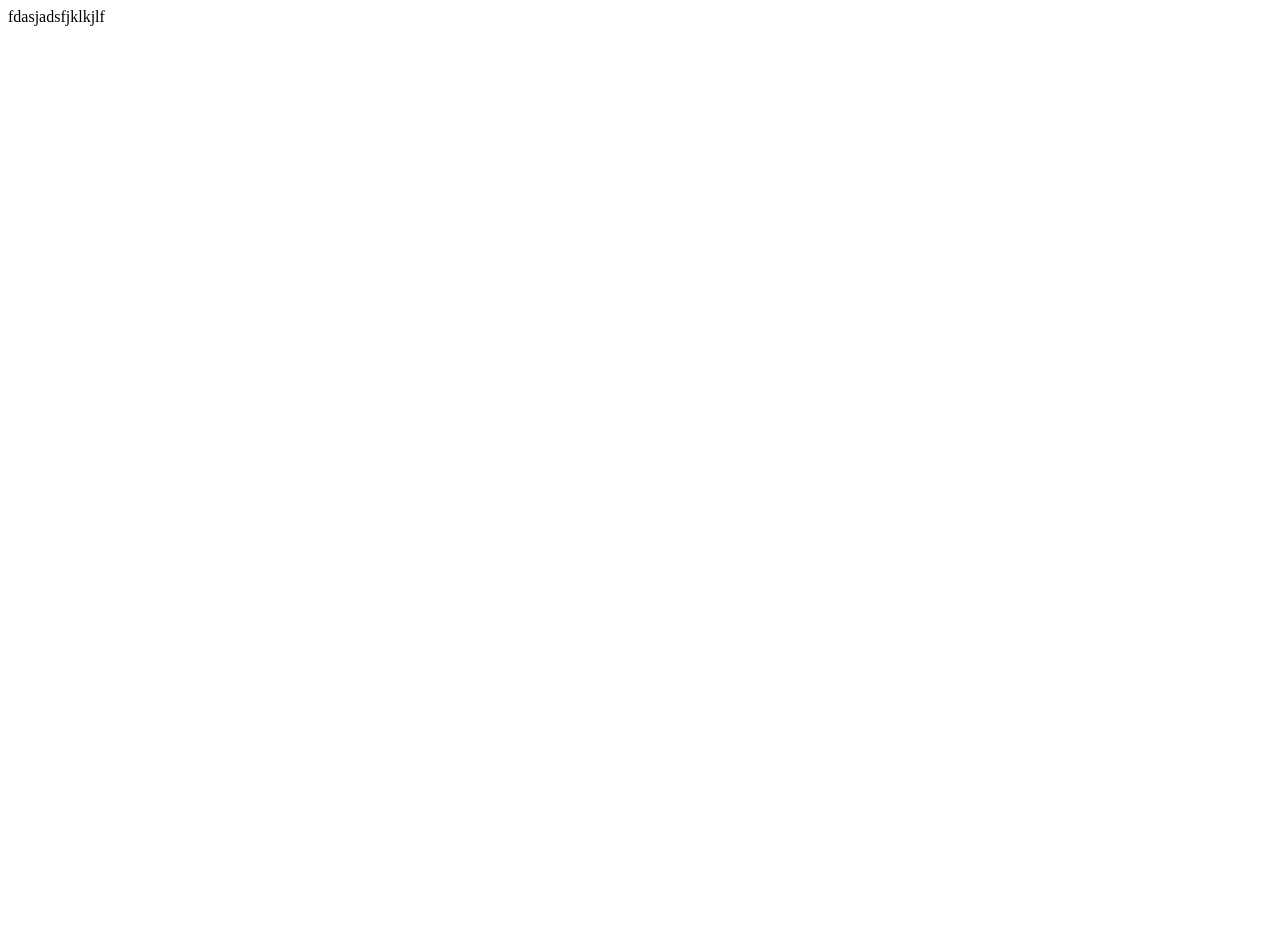
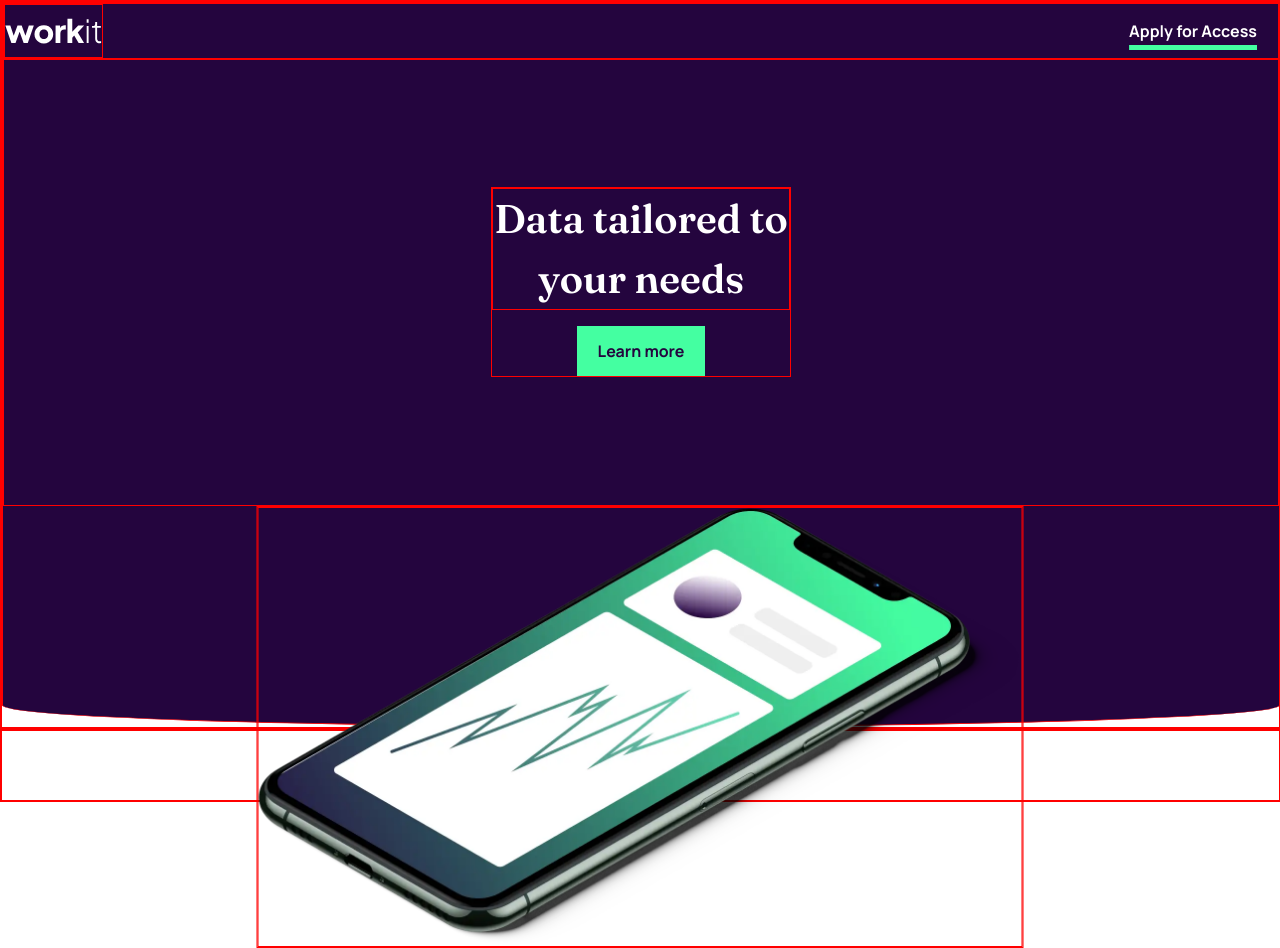
Before and after one commit to WestSopho/frontend-workit-landing-page, a plain HTML site: page index.html in a window 1280 px wide. Before the commit the page ends 800 px from the top, so only its background shows below. Drawn offline with nearby package versions, Linux system fonts and the light colour scheme.

Commit message:
header base done

```diff
--- /dev/null
+++ b/css/main.css
@@ -0,0 +1,26 @@
+/* Media query for extra small devices and all devices */
+@media screen and (min-width: 0) {
+    .heading-l{
+        font-size: 2.5rem;
+        font-weight: 600;
+    }
+    .header-content{
+        max-width: 300px;
+        margin: 10% 0;
+    }
+    header{
+        border-radius: 0 0 50% 50% / 0 0 3% 3%;
+    }
+    .image-wrapper{
+        max-width: 767px;
+        left: 50%;
+        transform: translateX(-50%);
+        width: 90%;
+    }
+
+}
+
+/* Media query for small devices and beyond */
+@media screen and (min-width: 576) {
+
+}
--- a/css/styles.css
+++ b/css/styles.css
@@ -11,50 +11,34 @@
     format("truetype");
 }
 
+/* Define colors */
 :root{
-    /* Define colors */
-    --purple-dark: #24053E;
-    --turquois: #44FFA1;
-    --purple-gray: #584D62;
-    --light-gray: #FCF8FF;
+    --dark-purple: #24053E;
+    --eucaplyptus: #44FFA1;
+    --davy-grey: #584D62;
+    --ghost-white: #FCF8FF;
     --white: #FFFFFF;
 }
 
+/* Normalize HTML */
 *{
     margin: 0;
     padding: 0;
     box-sizing: border-box;
+    border: 1px solid red;
+    font-family: "Manrope" !important;
+}
 
-    /* Default font typography*/
-    font-family: "Manrope" !important;
-    line-height: 32px;
-    font-size: 16px;
-
+.bg-dark-purple{
+    background-color: var(--dark-purple);
 }
 
 /* Define typography classes */
 .heading-l, .heading-m, .heading-s{
     font-family: "Fraunces" !important;
-    font-weight: 500;
 }
 
-.heading-l{
-    font-size: 80px;
-    line-height: 80px;
-}
-
-.heading-m{
-    font-size: 56px;
-    line-height: 64px;
-}
-
-.heading-s{
-    font-size: 32px;
-    line-height: 40px;
-}
-
-
-/* Define primary button and secondary button */
+/* Define button classes*/
 .primary-button, .secondary-button{
     padding: 0.75rem 1.25rem;
     border-radius: 0;
@@ -62,26 +46,27 @@
 }
 
 .primary-button{
-    background-color: var(--turquois);
-    color: var(--purple-dark);
+    background-color: var(--eucaplyptus);
+    color: var(--dark-purple);
 }
 
 .primary-button:hover{
     background-color: inherit;
-    color: var(--turquois);
-    border: 1px solid var(--turquois);
+    color: var(--eucaplyptus);
+    border: 1px solid var(--eucaplyptus);
 }
 
 .secondary-button{
     background-color: inherit;
     color: var(--white);
     text-decoration: underline;
-    text-decoration-color: var(--turquois);
+    text-decoration-color: var(--eucaplyptus);
     text-decoration-thickness: 5px;
     text-underline-offset: 0.5rem;
+    line-height: 1.75rem;
 }
 
 .secondary-button:hover{
     background-color: inherit;
-    color: var(--turquois);
+    color: var(--eucaplyptus);
 }
--- a/index.html
+++ b/index.html
@@ -5,9 +5,48 @@
   <meta name="viewport" content="width=device-width, initial-scale=1.0">
   <link rel="icon" type="image/png" sizes="32x32" href="./assets/images/favicon-32x32.png">
   <title>Frontend Mentor | Workit landing page</title>
+
+  <link href="https://cdn.jsdelivr.net/npm/bootstrap@5.3.2/dist/css/bootstrap.min.css" rel="stylesheet" integrity="sha384-T3c6CoIi6uLrA9TneNEoa7RxnatzjcDSCmG1MXxSR1GAsXEV/Dwwykc2MPK8M2HN" crossorigin="anonymous">
+  <link rel="stylesheet" href="css/styles.css">
+  <link rel="stylesheet" href="css/main.css">
+
 </head>
-<body>
-  fdasjadsfjklkjlf
+<body class="min-vh-100 min-vw-100 max-vw-100">
+  <!-- Header -->
+  <header class="bg-dark-purple w-100">
+    <!-- Header Bar -->
+    <div class="d-flex justify-content-between">
+      <img src="assets/images/logo-light.svg" alt="workit-logo-dark">
+      <button class="btn secondary-button">Apply for Access</button>
+    </div>
 
+    <!-- Header Content Wrapper -->
+    <div class="position-relative d-flex flex-column justify-content-center align-items-center">
+      <!-- Header Content -->
+      <div class="header-content d-flex flex-column justify-content-center align-items-center gap-3">
+        <div class="heading-l text-center text-white">Data tailored to your needs</div>
+        <button class="btn primary-button">Learn more</button>
+      </div>
+    </div>
+
+    <!-- Image hero -->
+    <div class="image-wrapper position-absolute">
+      <img class="w-100 image-hero" id="image-hero" src="assets/images/image-hero.webp" alt="">
+    </div>
+  </header>
+
+  <!-- Main -->
+  <main>
+
+
+  </main>
+
+  <!-- Footer -->
+  <footer>
+
+  </footer>
+
+  <script src="https://cdn.jsdelivr.net/npm/bootstrap@5.3.2/dist/js/bootstrap.bundle.min.js" integrity="sha384-C6RzsynM9kWDrMNeT87bh95OGNyZPhcTNXj1NW7RuBCsyN/o0jlpcV8Qyq46cDfL" crossorigin="anonymous"></script>
+  <script src="js/main.js"></script>
 </body>
 </html>
--- /dev/null
+++ b/js/main.js
@@ -0,0 +1,24 @@
+/**
+ * Variables
+ */
+
+var imageHero = document.getElementById("image-hero");
+var header = document.querySelector("header");
+var headerPadding = header.style.paddingBottom;
+
+
+function adjustHero(){
+    var height = document.getElementById("image-hero").offsetHeight;
+    console.log(height);
+    header.style.paddingBottom = headerPadding + (height / 2)  + "px";
+}
+
+window.addEventListener("load", function(){
+    console.log("ayuda load");
+    adjustHero();
+})
+
+window.addEventListener("resize", function(){
+    console.log("ayuda resize");
+    adjustHero();
+})
```
Also changed, not shown: 1 other file.
